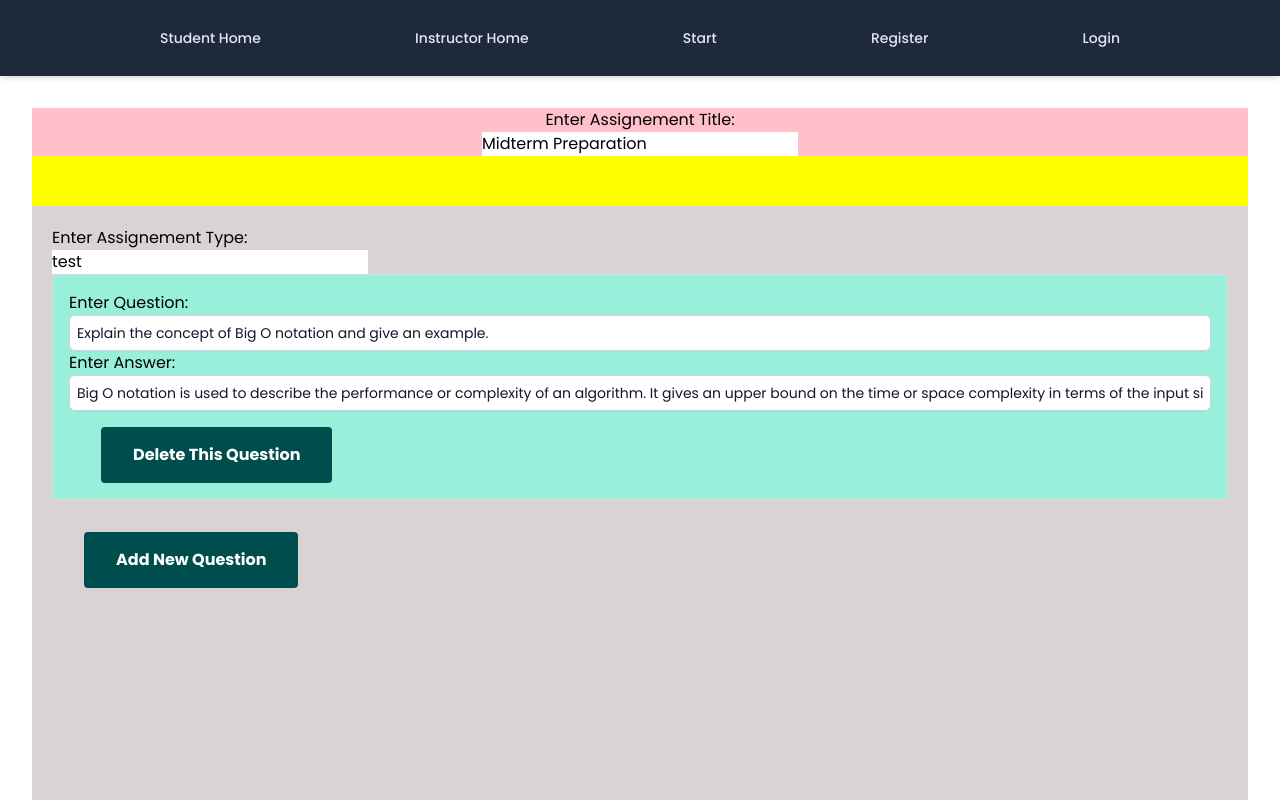
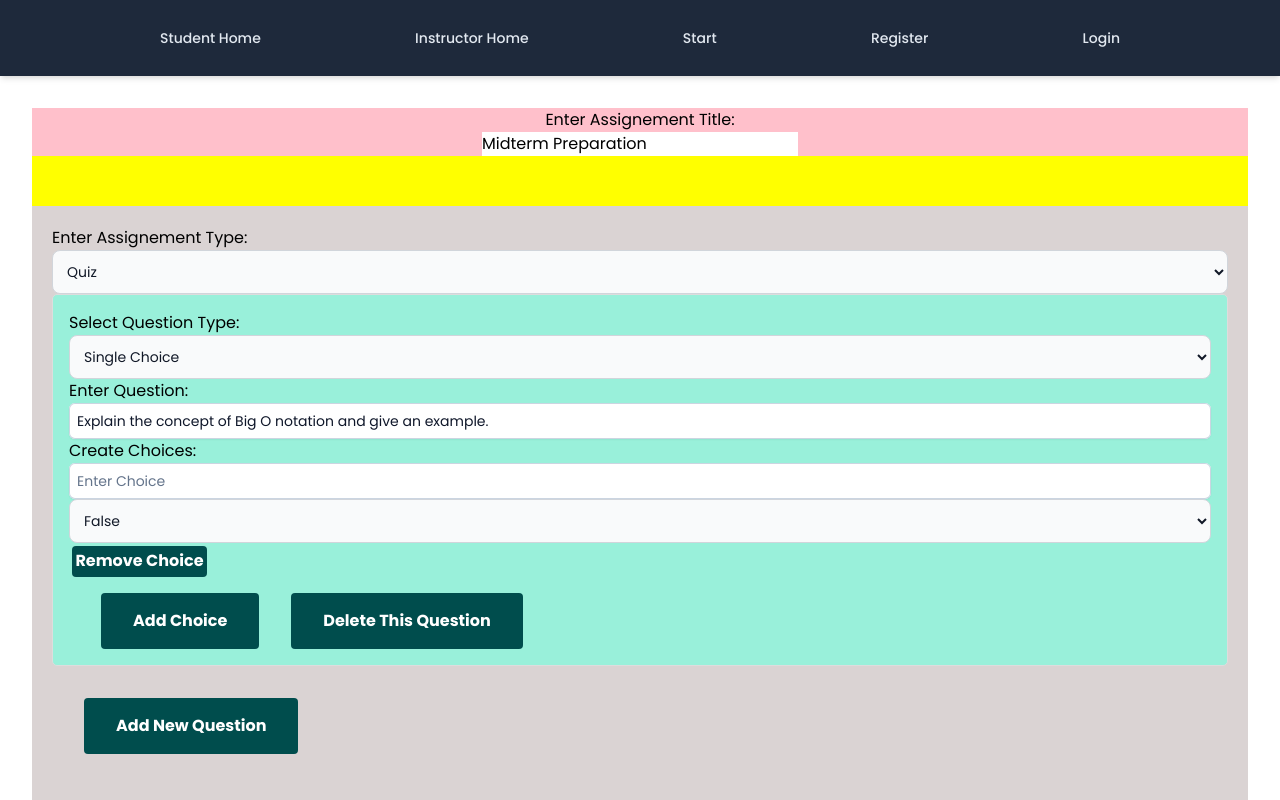
Before and after one commit to CL-17656/CS520_Front, a Vue app: page /createassignment in a window 1280 px wide. Shown: the top 800 px of the page. Built offline with nearby package versions, Linux system fonts and the light colour scheme.

Commit message:
Support different question type
make create assignment page support different question types

```diff
--- a/src/views/CreateAssignmentView.vue
+++ b/src/views/CreateAssignmentView.vue
@@ -15,20 +15,20 @@ const courseDetails = computed(() => {
 // Example questions data
 const assignmentDetail = reactive(
   {
-    type: "test",
+    status: "quiz",
     name: "Midterm Preparation",
     grade: "100",
     isGrade: true,
-    questions:[{question: "Explain the concept of Big O notation and give an example.",
+    questions:[{questionType: "1", question: "Explain the concept of Big O notation and give an example.",
     sampleResponse:
       "Big O notation is used to describe the performance or complexity of an algorithm. It gives an upper bound on the time or space complexity in terms of the input size. For example, if an algorithm has a time complexity of O(n), it means the runtime grows linearly with the input size."
-  },]}
+  , choices: [{choice: "", isCorrect: false}]},]}
 );
 
 //Add a new question
 function addNewQueston()
 {
-    assignmentDetail.questions.push({question: "", sampleResponse: "",});
+    assignmentDetail.questions.push({questionType: "1", question: "", sampleResponse: "", choices: []});
     console.log(assignmentDetail.questions);
 }
 
@@ -37,6 +37,18 @@ function removeQuestion(key)
 {
     assignmentDetail.questions.splice(key, 1);
     console.log(assignmentDetail.questions[key])
+}
+
+//add a choice for multiple choice questions
+function addChoice(key)
+{
+    assignmentDetail.questions[key].choices.push({choice: "", isCorrect: false});
+}
+
+//remove choice for multipke choice questions
+function removeChoice(questionKey, choiceKey)
+{
+    assignmentDetail.questions[questionKey].choices.splice(choiceKey, 1);
 }
 
 //Save and submit the data using api, currently not implemented
@@ -57,14 +69,36 @@ function submit()
 
         <div class="question-box">
             <div class="question">Enter Assignement Type: </div>
-            <input type="title" placeholder="Enter Assignment Type" v-model="assignmentDetail.type"/>
+            <select id="assignmentType" class="register" v-model="assignmentDetail.status">
+                <option value="questionaire">Questionaire</option>
+                <option value="quiz">Quiz</option>
+            </select>
             <div class="assignment-scroll-bar">
                 <li class="question-entry" v-for="(entry, index) in assignmentDetail.questions"
             :key="index">
+                    <div class="question">Select Question Type:</div>
+                    <select id="assignmentType" class="register" v-model="entry.questionType">
+                        <option value="1">Single Choice</option>
+                        <option value="2">Multiple Choice</option>
+                        <option value="3">Fill in The Blank</option>
+                    </select>
                     <div class="question">Enter Question:</div>
                     <input type="text" placeholder="Enter Question" v-model="entry.question"/>
-                    <div class="question">Enter Answer: </div>
-                    <input type="text" placeholder="Enter Answer" v-model="entry.sampleResponse">
+
+                    <div class="question" v-if="entry.questionType == 1 || entry.questionType == 2">Create Choices: </div>
+                    <div class="question" v-if="entry.questionType == 1 || entry.questionType == 2" v-for="(choice, id) in entry.choices":key="id">
+                        <input type="text" placeholder="Enter Choice" v-model="choice.choice"/>
+                        <select id="isCorrect" class="register" v-model="choice.isCorrect">
+                            <option value="true">True</option>
+                            <option value="false">False</option>
+                        </select>
+                        <button class="removeChoiceBtn" v-if="entry.questionType == 1 || entry.questionType == 2" @click="removeChoice(index, id)">Remove Choice</button>
+                    </div>
+                    <button class="questionBtn" v-if="entry.questionType == 1 || entry.questionType == 2" @click="addChoice(index)">Add Choice</button>
+
+                    <div class="question" v-if="entry.questionType == 3">Enter Answer: </div>
+                    <input type="text" placeholder="Enter Answer" v-if="entry.questionType == 3" v-model="entry.sampleResponse">
+
                     <button class="questionBtn" @click="removeQuestion(index)">Delete This Question</button>
                 </li>
                 <div>
@@ -141,6 +175,14 @@ button {
   font-size: 1rem;
 }
 
+.removeChoiceBtn {
+  margin-left: 0.2rem;
+  padding: 0.2rem 0.2rem;
+  margin-top: 0.2rem;
+  font-weight: bold;
+  font-size: 1rem;
+}
+
 li {
   background-color: #99f0da;
   padding: 1rem;
```
